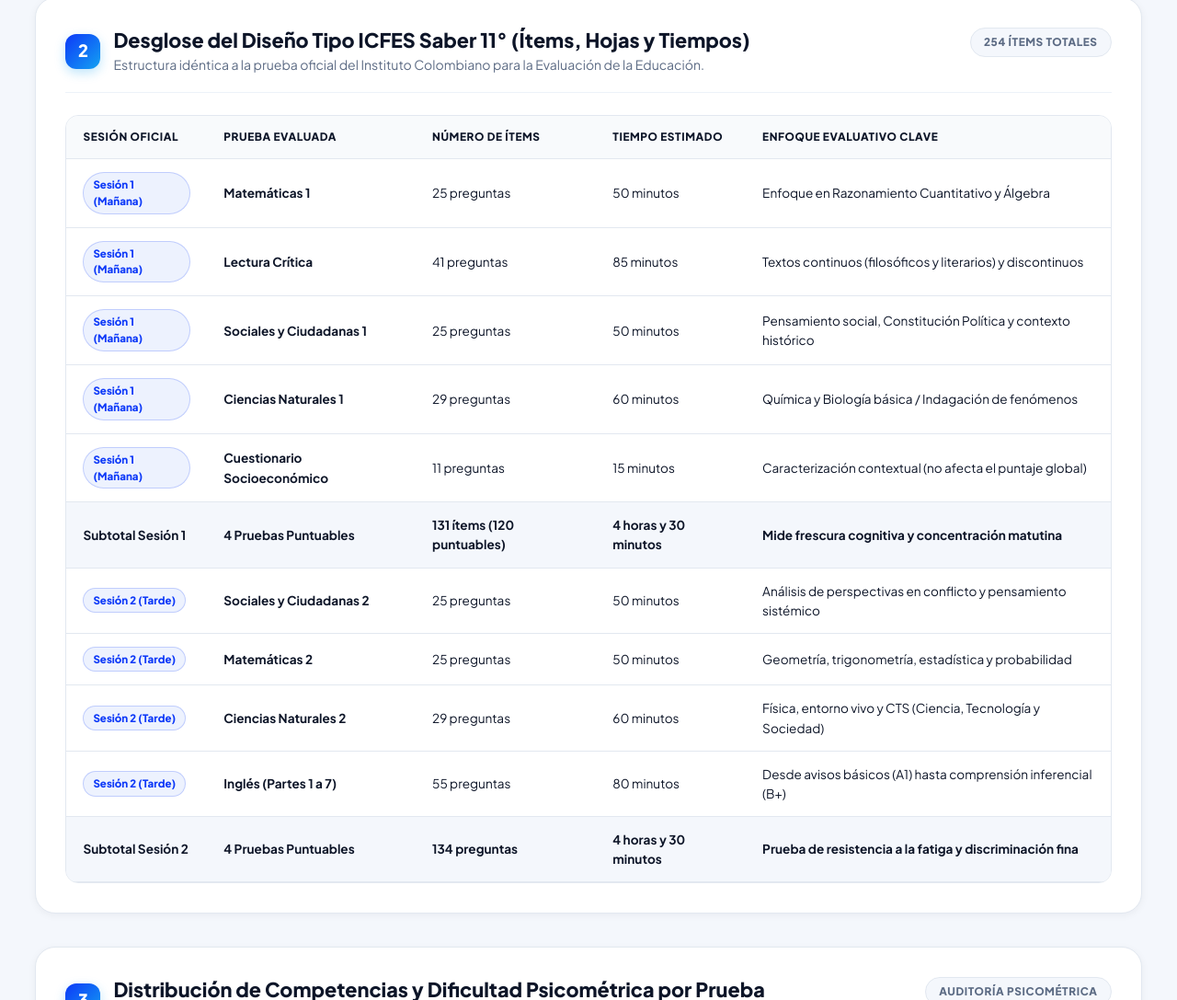
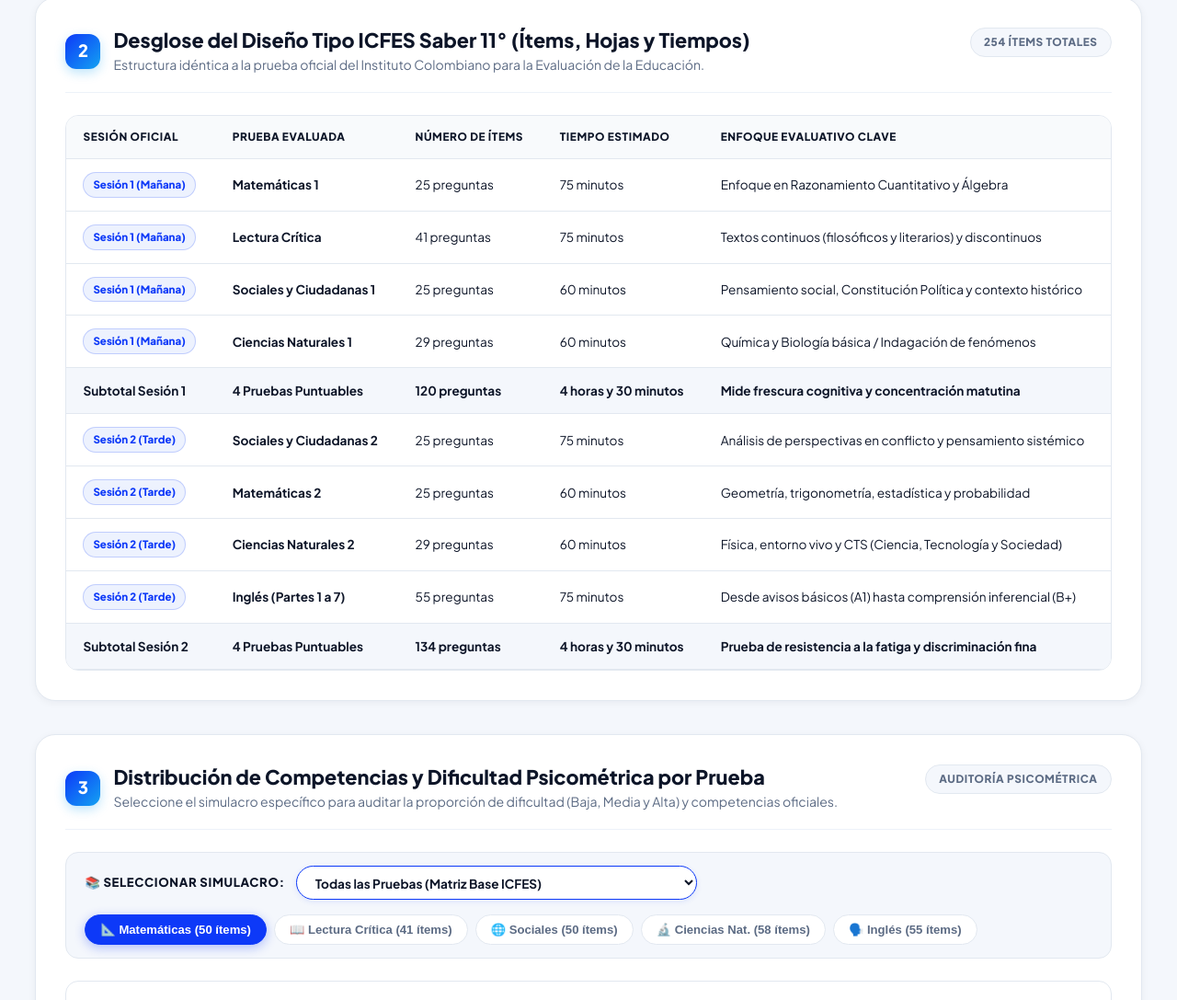
Before and after one commit to Wafc24/Eje-3, a plain HTML site: page index.html in a window 1280 px wide. Shown: the part 1428-2515 px from the top of the page at 92% size. Drawn offline with Linux system fonts and the light colour scheme; files whose address does not match are found by name.

Commit message:
Adjust session durations and remove questionnaire
Updated the duration of various sessions and removed an unnecessary socioeconomic questionnaire row.

```diff
--- a/index.html
+++ b/index.html
@@ -1446,21 +1446,21 @@
               <td><span class="badge-session">Sesión 1 (Mañana)</span></td>
               <td><strong>Matemáticas 1</strong></td>
               <td>25 preguntas</td>
-              <td>50 minutos</td>
+              <td>75 minutos</td>
               <td>Enfoque en Razonamiento Cuantitativo y Álgebra</td>
             </tr>
             <tr>
               <td><span class="badge-session">Sesión 1 (Mañana)</span></td>
               <td><strong>Lectura Crítica</strong></td>
               <td>41 preguntas</td>
-              <td>85 minutos</td>
+              <td>75 minutos</td>
               <td>Textos continuos (filosóficos y literarios) y discontinuos</td>
             </tr>
             <tr>
               <td><span class="badge-session">Sesión 1 (Mañana)</span></td>
               <td><strong>Sociales y Ciudadanas 1</strong></td>
               <td>25 preguntas</td>
-              <td>50 minutos</td>
+              <td>60 minutos</td>
               <td>Pensamiento social, Constitución Política y contexto histórico</td>
             </tr>
             <tr>
@@ -1470,17 +1470,10 @@
               <td>60 minutos</td>
               <td>Química y Biología básica / Indagación de fenómenos</td>
             </tr>
-            <tr>
-              <td><span class="badge-session">Sesión 1 (Mañana)</span></td>
-              <td><strong>Cuestionario Socioeconómico</strong></td>
-              <td>11 preguntas</td>
-              <td>15 minutos</td>
-              <td>Caracterización contextual (no afecta el puntaje global)</td>
-            </tr>
             <tr style="background: var(--paper); font-weight: 800;">
               <td><strong>Subtotal Sesión 1</strong></td>
               <td><strong>4 Pruebas Puntuables</strong></td>
-              <td><strong>131 ítems (120 puntuables)</strong></td>
+              <td><strong>120 preguntas</strong></td>
               <td><strong>4 horas y 30 minutos</strong></td>
               <td><strong>Mide frescura cognitiva y concentración matutina</strong></td>
             </tr>
@@ -1488,14 +1481,14 @@
               <td><span class="badge-session">Sesión 2 (Tarde)</span></td>
               <td><strong>Sociales y Ciudadanas 2</strong></td>
               <td>25 preguntas</td>
-              <td>50 minutos</td>
+              <td>75 minutos</td>
               <td>Análisis de perspectivas en conflicto y pensamiento sistémico</td>
             </tr>
             <tr>
               <td><span class="badge-session">Sesión 2 (Tarde)</span></td>
               <td><strong>Matemáticas 2</strong></td>
               <td>25 preguntas</td>
-              <td>50 minutos</td>
+              <td>60 minutos</td>
               <td>Geometría, trigonometría, estadística y probabilidad</td>
             </tr>
             <tr>
@@ -1509,7 +1502,7 @@
               <td><span class="badge-session">Sesión 2 (Tarde)</span></td>
               <td><strong>Inglés (Partes 1 a 7)</strong></td>
               <td>55 preguntas</td>
-              <td>80 minutos</td>
+              <td>75 minutos</td>
               <td>Desde avisos básicos (A1) hasta comprensión inferencial (B+)</td>
             </tr>
             <tr style="background: var(--paper); font-weight: 800;">
```
